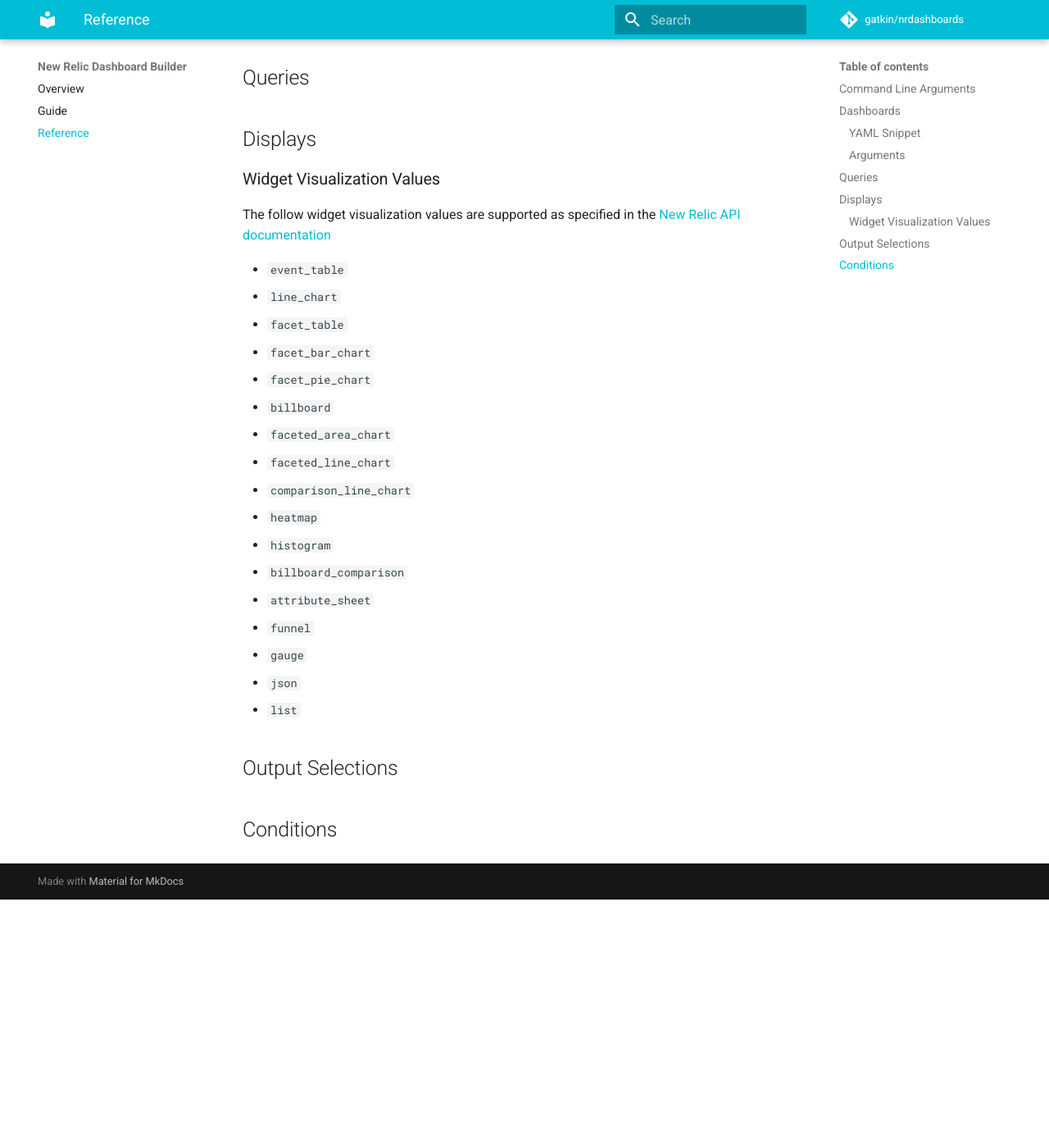
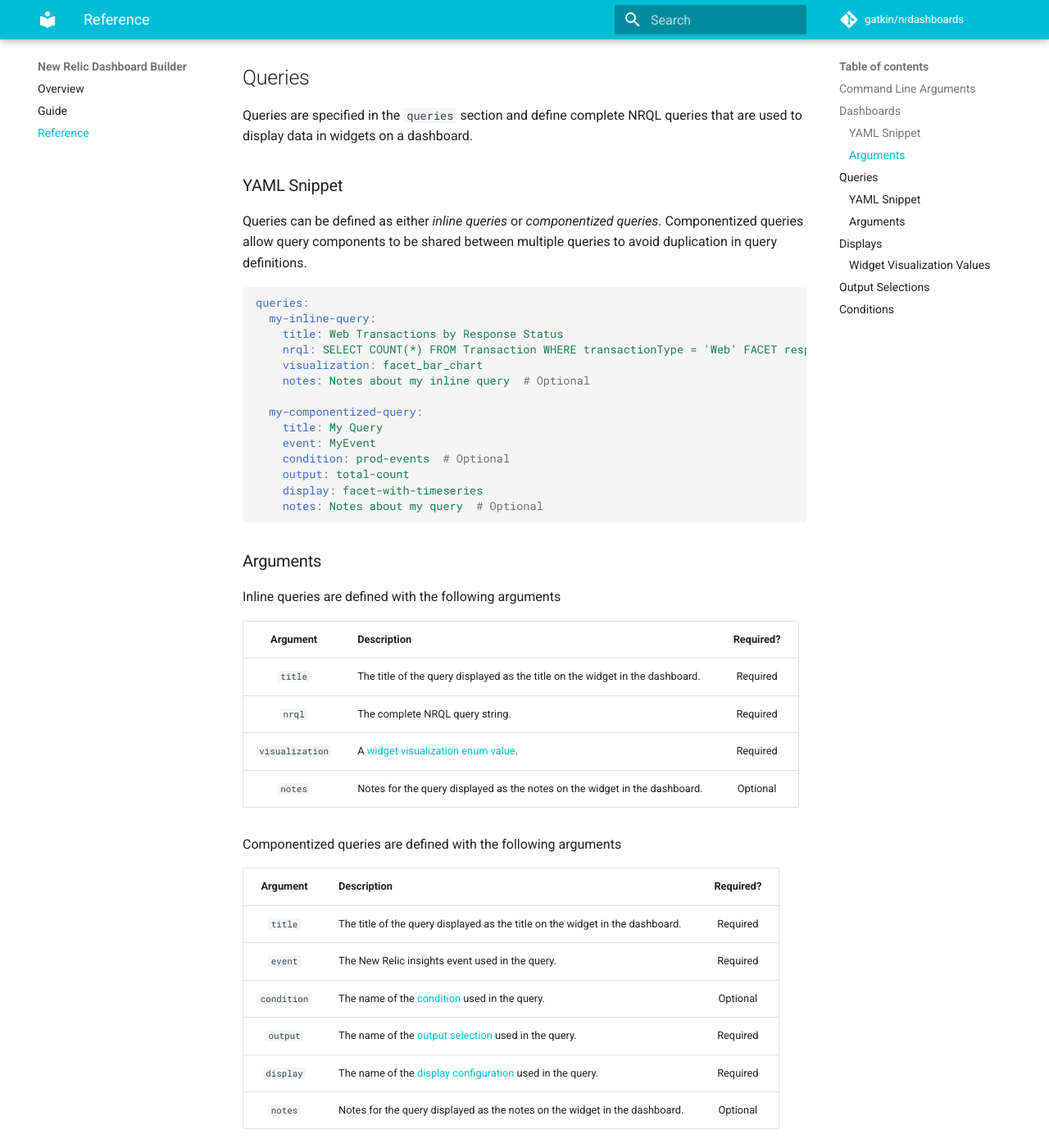
Before and after one commit to gatkin/nrdashboards, an MkDocs documentation site: the page built from docs/reference.md, in a window 1280 px wide and 1400 px high, scrolled down 1857 px. Shown: the whole window at 82% size. Built offline with MkDocs 1.6.1 and Material for MkDocs 9.7.7, drawn with Linux system fonts in a browser that asks for light colours; comment, search, counter and statistics services are not loaded; before the commit the page ends 2954 px from its top, so only the background shows below that; some of the changed text lies outside the part shown.

Commit message:
Add reference on query defintions

````diff
--- a/docs/reference.md
+++ b/docs/reference.md
@@ -58,7 +58,7 @@
 
 | Argument | Description| Required?|
 |:----------:|------------|:------------:|
-| `query` | The query that specifies the data displayed by the widget. The query can be either an *inline query* or a *reference* to a query defined in the `queries` section. | Required |
+| `query` | The [query](#queries) that specifies the data displayed by the widget. The query can be either an *inline query* or a *reference* to a query defined in the `queries` section. | Required |
 | `row` | The row of the dashboard on which the widget should be displayed. Rows are numbered starting from 1. | Required |
 | `column` | The column of dashboard on which the widget should be displayed. Valid column values are 1, 2, or 3. | Required |
 | `width` | The width of the widget. Valid width values are 1, 2, or 3. | Required |
@@ -66,6 +66,51 @@
 
 
 ## Queries
+
+Queries are specified in the `queries` section and define complete NRQL queries that are used to display data in widgets on a dashboard.
+
+### YAML Snippet
+
+Queries can be defined as either *inline queries* or *componentized queries*. Componentized queries allow query components to be shared between multiple queries to avoid duplication in query definitions.
+
+```YAML
+queries:
+  my-inline-query:
+    title: Web Transactions by Response Status
+    nrql: SELECT COUNT(*) FROM Transaction WHERE transactionType = 'Web' FACET response.status
+    visualization: facet_bar_chart
+    notes: Notes about my inline query  # Optional
+
+  my-componentized-query:
+    title: My Query
+    event: MyEvent
+    condition: prod-events  # Optional
+    output: total-count
+    display: facet-with-timeseries
+    notes: Notes about my query  # Optional
+```
+
+### Arguments
+
+Inline queries are defined with the following arguments
+
+| Argument | Description| Required?|
+|:----------:|------------|:------------:|
+| `title` | The title of the query displayed as the title on the widget in the dashboard. | Required |
+| `nrql` | The complete NRQL query string. | Required |
+| `visualization` | A [widget visualization enum value](#widget-visualization-values). | Required |
+| `notes` | Notes for the query displayed as the notes on the widget in the dashboard. | Optional |
+
+Componentized queries are defined with the following arguments
+
+| Argument | Description| Required?|
+|:----------:|------------|:------------:|
+| `title` | The title of the query displayed as the title on the widget in the dashboard. | Required |
+| `event` | The New Relic insights event used in the query. | Required |
+| `condition` | The name of the [condition](#conditions) used in the query. | Optional |
+| `output` | The name of the [output selection](#output-selections) used in the query. | Required |
+| `display` | The name of the [display configuration](#displays) used in the query. | Required |
+| `notes` | Notes for the query displayed as the notes on the widget in the dashboard. | Optional |
 
 ## Displays
 
````
